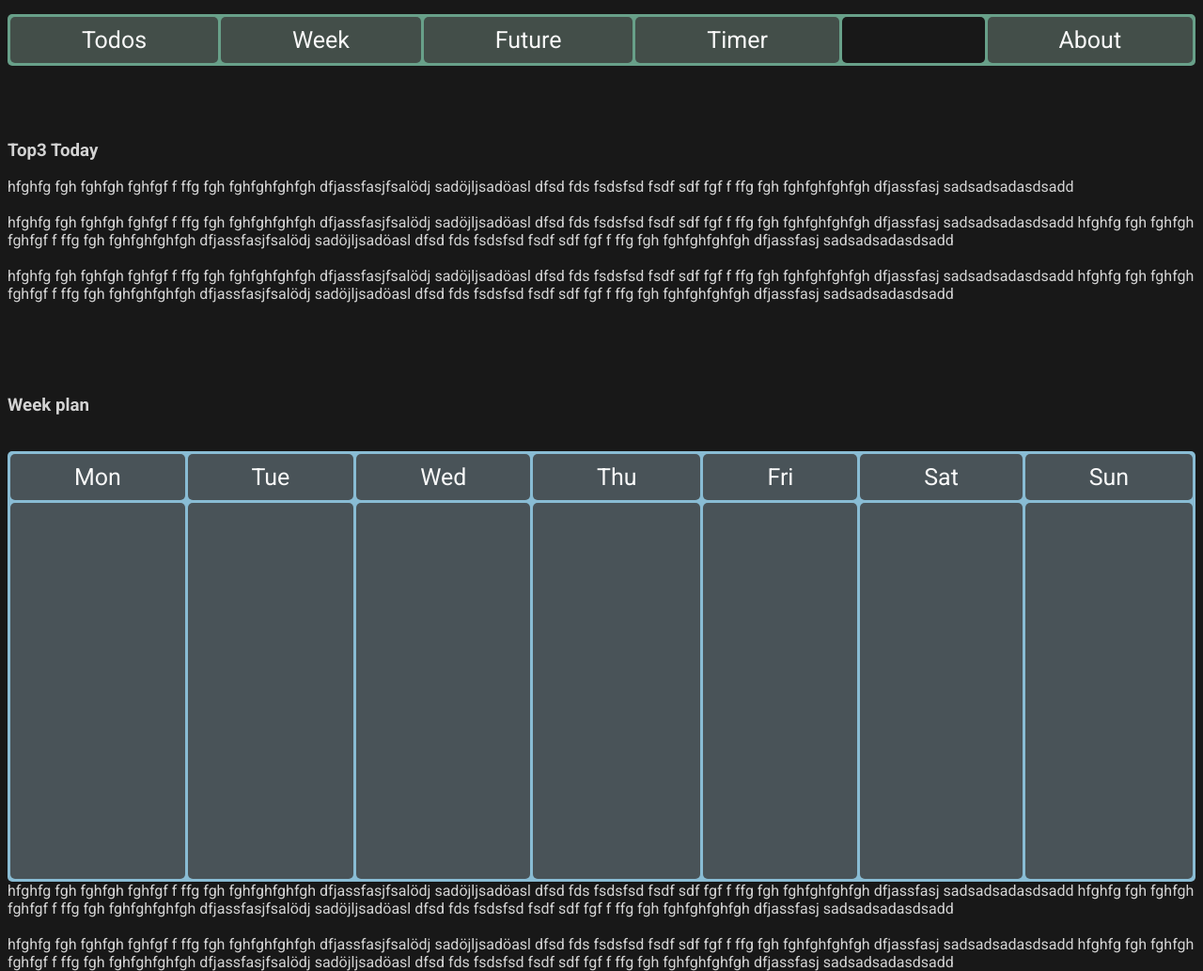
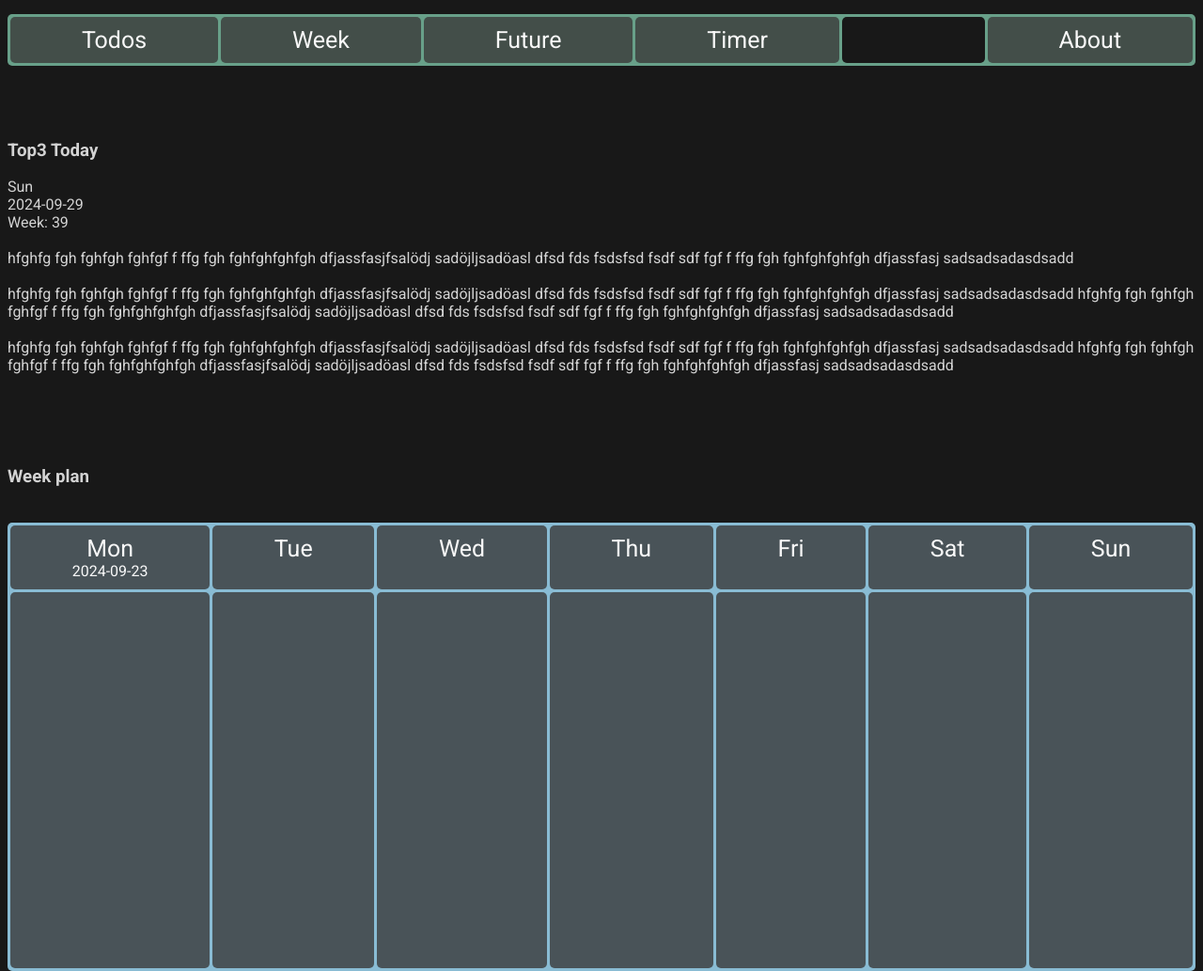
Before and after one commit to filipsjostrand/Personal_Efficiency_App, a plain HTML site: page index.html in a window 1280 px wide. Shown: the top 1033 px of the page at 94% size. Drawn offline with Linux system fonts and the light colour scheme.

Commit message:
ADD future-plans.js (current Monday date of the current week)

```diff
--- a/future-plans.js
+++ b/future-plans.js
@@ -230,7 +230,161 @@ colorPickerBlue.style.backgroundColor = blueColor;
 colorPickerPurple.style.backgroundColor = purpleColor;
 colorPickerRed.style.backgroundColor = redColor;
 
-//
+// _ _ _
+
+// Week schedule
+
+    // Function to get the current weekday as a three-letter abbreviation
+    function getWeekday(date) {
+        const weekdays = ["Sun", "Mon", "Tue", "Wed", "Thu", "Fri", "Sat"];
+        return weekdays[date.getDay()];
+    }
+
+    // Function to format date as YYYY-MM-DD
+    function formatDate(date) {
+        const year = date.getFullYear();
+        const month = String(date.getMonth() + 1).padStart(2, '0');
+        const day = String(date.getDate()).padStart(2, '0');
+        return `${year}-${month}-${day}`;
+    }
+
+    //   // Function to get the current week number of the year
+    //   function getWeekNumber(date) {
+    //     const startOfYear = new Date(date.getFullYear(), 0, 1);
+    //     const pastDaysOfYear = (date - startOfYear) / 86400000;
+    //     console.log("weekday: " + Math.ceil((pastDaysOfYear + startOfYear.getDay()) / 7))
+    //     return Math.ceil((pastDaysOfYear + startOfYear.getDay()) / 7)((pastDaysOfYear + startOfYear.getDay()) / 7);
+    // }
+
+    // _ _ _
+
+    var todayDate = new Date();
+
+    Date.prototype.getWeekNumber = function () {
+        var date = new Date(this.getTime());
+        date.setHours(0, 0, 0, 0);
+        // Thursday in current week decides the year.
+        date.setDate(date.getDate() + 3 - (date.getDay() + 6) % 7);
+        // January 4 is always in week 1.
+        var week1 = new Date(date.getFullYear(), 0, 4);
+        // Adjust to Thursday in week 1 and count number of weeks from date to week1.
+        return 1 + Math.round(((date.getTime() - week1.getTime()) / 86400000
+                              - 3 + (week1.getDay() + 6) % 7) / 7);
+    };
+
+    // Example usage:
+    // var todayDate = new Date();
+    var weekNumber = todayDate.getWeekNumber();
+    console.log("Week number: " + weekNumber);
+
+    // _ _ _
+
+    // Function to get the current date in CET
+    function getCETDate() {
+        const now = new Date();
+        // Convert to milliseconds
+        const utcOffset = now.getTimezoneOffset() * 60000;
+        // Create a new date object in UTC
+        const utcTime = now.getTime() + utcOffset;
+        // Add the CET offset (UTC+1, which is 3600000 milliseconds)
+        const cetTime = utcTime + 3600000;
+        // console.log(cetTime.toString())
+        return new Date(cetTime);
+    }
+
+
+      // Get today's date in CET
+      const today = getCETDate();
+
+      // Display current weekday
+      const weekdayDisplay = document.getElementById('weekday-display');
+      weekdayDisplay.textContent = `${getWeekday(today)}`;
+
+      // Display today's date
+      const dateDisplay = document.getElementById('date-display');
+      dateDisplay.textContent = `${formatDate(today)}`;
+
+      // Display current week number
+      const weekDisplay = document.getElementById('week-display');
+      weekDisplay.textContent = "Week: " + weekNumber;
+
+// _ _ _
+
+
+
+
+function getCurrentWeekDates() {
+    // const today = new Date();
+    const currentDay = todayDate.getDay();
+    const firstDayOfWeek = new Date(todayDate.setDate(todayDate.getDate() - currentDay + (currentDay === 0 ? -6 : 1))); // Adjust if today is Sunday
+    const weekDates = [];
+
+    for (let i = 0; i < 7; i++) {
+        const date = new Date(firstDayOfWeek);
+        date.setDate(firstDayOfWeek.getDate() + i);
+        const yyyy = date.getFullYear();
+        const mm = String(date.getMonth() + 1).padStart(2, '0'); // Months are zero-based
+        const dd = String(date.getDate()).padStart(2, '0');
+        weekDates.push(`${yyyy}-${mm}-${dd}`);
+    }
+
+    return weekDates;
+}
+
+// Example usage:
+const weekDates = getCurrentWeekDates();
+console.log(weekDates);
+
+document.getElementById('mon-date').textContent = weekDates[0];
+
+// function getWeekDates() {
+//     const today = new Date();
+//     const firstDayOfWeek = new Date(today.setDate(today.getDate() - today.getDay() + 1)); // Monday
+//     const weekDates = [];
+
+//     for (let i = 0; i < 7; i++) {
+//         const date = new Date(firstDayOfWeek);
+//         date.setDate(firstDayOfWeek.getDate() + i);
+//         const yyyy = date.getFullYear();
+//         const mm = String(date.getMonth() + 1).padStart(2, '0'); // Months are zero-based
+//         const dd = String(date.getDate()).padStart(2, '0');
+//         weekDates.push(`${yyyy}-${mm}-${dd}`);
+//     }
+
+//     return weekDates;
+// }
+
+// // Example usage:
+// const weekDates = getWeekDates();
+// console.log(weekDates);
+
+// _ _ _
+
+    // // Get todays date (YYYY-MM-DD)
+    // function getCurrentDate() {
+    //     let dateFunc = new Date()
+
+    //     day = dateFunc.getDate()
+    //     month = dateFunc.getMonth()+1 //1
+    //     year = dateFunc.getYear()
+    //     if(year < 1000){year = year + 1900}//2
+
+    //     if(month<10)
+    //     {
+    //     month = "0" + month
+    //     } //3
+
+    //     if(day <10)
+    //     {
+    //     day = "0" + day
+    //     } //4
+
+    //     console.log(year + "-" + month + "-" + day)
+    // }
+
+
+
+// _ _ _
 
 // Color picker drop down
 
@@ -506,7 +660,6 @@ colorSwitcherPanel.addEventListener('click', function(e) {
     clearSpecificTodoRowButton.addEventListener('click', function() {
         console.log("clearSpecificTodo")
         getDataId();
-        console.log("clearSpecificTodo (dataId) = " + dataId);
 
         dateCollection[dataId].value = '';
         dateCollection[dataId].innerHTML = '';
--- a/index.html
+++ b/index.html
@@ -26,6 +26,15 @@
       <main>
         <div id="todo-div"></div>
         <h3 id="todos-heading">Top3 Today</h3>
+
+        <div class="start-container">
+          <!-- <button onclick="resetTodoSet()" class="reset-todo-button">Reset todos</button> -->
+          <div id="character-counter" class="character-counter"></div>
+          <div id="weekday-display">aaaa</div>
+          <div id="date-display"></div>
+          <div id="week-display"></div>
+      </div><br>
+
         hfghfg fgh fghfgh fghfgf f ffg fgh fghfghfghfgh dfjassfasjfsalödj sadöjljsadöasl
         dfsd fds fsdsfsd fsdf sdf fgf f ffg fgh fghfghfghfgh dfjassfasj sadsadsadasdsadd<br><br>
 
@@ -45,7 +54,12 @@
         <h3 id="weekly-heading">Week plan</h3><br>
 
         <div class="grid-day-container">
-          <div class="grid-item day1" id="mon">Mon</div>
+          <div class="grid-item day1" id="mon-div">
+            <!-- <div class="grid-item day1" id="mon-day">Mon</div>
+            <div class="grid-item day1" id="mon-date">(Todays date)</div> -->
+            <div id="mon-day">Mon</div>
+            <div id="mon-date">(Todays date)</div>
+          </div>
           <div class="grid-item day2" id="tue">Tue</div>
           <div class="grid-item day3" id="wed">Wed</div>
           <div class="grid-item day4" id="thu">Thu</div>
--- a/styles.css
+++ b/styles.css
@@ -59,7 +59,7 @@ a {
 }
 
 .grid-day-container > div,
-#mon,
+#mon-div,
 #tue,
 #wed,
 #thu,
@@ -78,6 +78,10 @@ a {
 .day
 {
   grid-row-start: 2;
+}
+
+#mon-date {
+  font-size: 16px;
 }
 
 /* Weekly schedule (end) */
```
